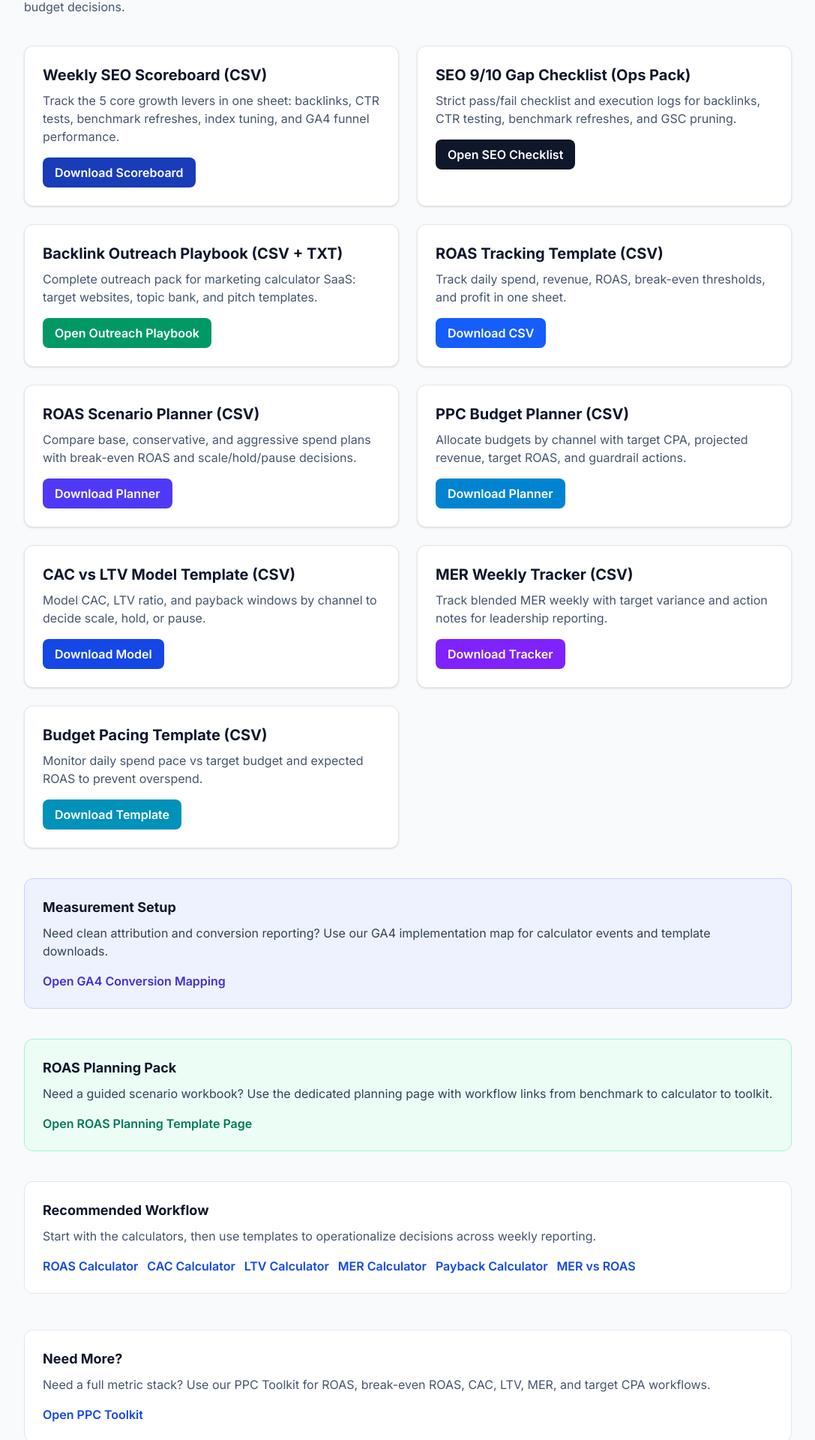
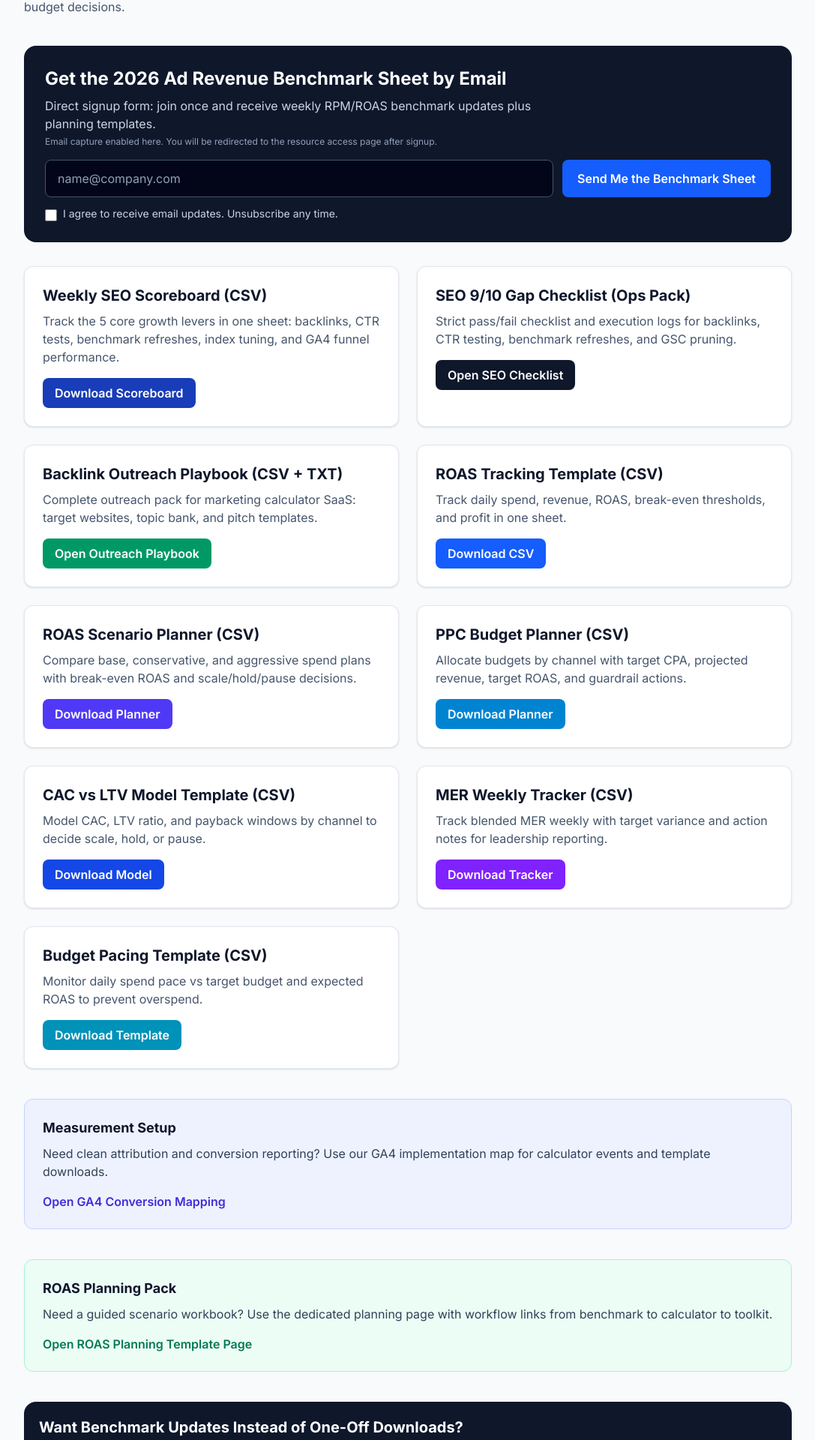
Before and after one commit to nikhil071-ui/roas-calculator, a Next.js app: page /resources in a window 1280 px wide. Shown: the part 220-2140 px from the top of the page at 75% size, without its empty margins (96-1183 px from the left). Built offline with nearby package versions, Linux system fonts and the light colour scheme.

Commit message:
Add explicit resource signup forms and strengthen persona pages

```diff
--- a/app/amazon-roas/page.tsx
+++ b/app/amazon-roas/page.tsx
@@ -24,6 +24,15 @@ export default function AmazonRoasPage() {
             Built for Amazon sellers using Sponsored Products and Sponsored Brands.
           </p>
         </div>
+
+        <section className="bg-amber-50 border border-amber-200 rounded-xl p-6">
+          <h2 className="text-2xl font-bold mb-3">Who This Page Is For</h2>
+          <ul className="list-disc pl-5 space-y-2 text-slate-700">
+            <li>Amazon operators managing ACoS targets and listing-level profitability.</li>
+            <li>Agencies optimizing Sponsored Products/Sponsored Brands mix.</li>
+            <li>Teams deciding when to raise bids versus improve conversion assets.</li>
+          </ul>
+        </section>
 
         <section className="bg-slate-50 border border-slate-200 rounded-xl p-6">
           <h2 className="text-2xl font-bold mb-3">Amazon PPC Benchmark Snapshot</h2>
@@ -62,6 +71,15 @@ export default function AmazonRoasPage() {
           </Link>
         </section>
 
+        <section className="bg-slate-50 border border-slate-200 rounded-xl p-6">
+          <h2 className="text-2xl font-bold mb-3">Amazon Decision Workflow</h2>
+          <ol className="list-decimal pl-5 space-y-2 text-slate-700">
+            <li>Map ACoS to ROAS and compare with break-even margin thresholds.</li>
+            <li>Segment by campaign type, SKU group, and branded vs non-branded terms.</li>
+            <li>Scale bids only where contribution margin remains positive after fees.</li>
+          </ol>
+        </section>
+
         <EmailCaptureCard
           source="persona_amazon_roas"
           title="Get Amazon RPM/ROAS Benchmark Updates"
--- a/app/resources/page.tsx
+++ b/app/resources/page.tsx
@@ -2,6 +2,7 @@ import Link from "next/link";
 import type { Metadata } from "next";
 import TrackedDownloadLink from "@/app/components/TrackedDownloadLink";
 import TrackedLink from "@/app/components/TrackedLink";
+import EmailCaptureCard from "@/app/components/EmailCaptureCard";
 
 export const metadata: Metadata = {
   title: "Free Downloads and Templates | ROAS Tools",
@@ -51,6 +52,15 @@ export default function ResourcesPage() {
             Practical downloads to help you track ROAS, CAC, LTV assumptions, MER trends, and budget decisions.
           </p>
         </div>
+
+        <EmailCaptureCard
+          source="resources_page_top"
+          title="Get the 2026 Ad Revenue Benchmark Sheet by Email"
+          description="Direct signup form: join once and receive weekly RPM/ROAS benchmark updates plus planning templates."
+          buttonLabel="Send Me the Benchmark Sheet"
+          helperText="Email capture enabled here. You will be redirected to the resource access page after signup."
+          className="mb-8"
+        />
 
         <div className="grid md:grid-cols-2 gap-6">
           <div className="bg-white p-6 rounded-xl border border-slate-200 shadow-sm">
@@ -213,6 +223,16 @@ export default function ResourcesPage() {
           </Link>
         </div>
 
+        <EmailCaptureCard
+          source="resources_page_bottom"
+          variant="compact"
+          title="Want Benchmark Updates Instead of One-Off Downloads?"
+          description="Get weekly publisher benchmark emails so templates stay current and actionable."
+          buttonLabel="Subscribe for Weekly Benchmarks"
+          helperText="Includes ROAS, CAC payback, MER ranges, and decision prompts."
+          className="mt-10"
+        />
+
         <div className="mt-10 bg-white border border-slate-200 rounded-xl p-6">
           <h3 className="text-lg font-bold text-slate-900 mb-2">Recommended Workflow</h3>
           <p className="text-slate-600 mb-4">
--- a/app/shopify-roas-calculator/page.tsx
+++ b/app/shopify-roas-calculator/page.tsx
@@ -24,6 +24,15 @@ export default function ShopifyRoasCalculatorPage() {
             Tailored for Shopify growth teams running Meta and Google Shopping campaigns.
           </p>
         </div>
+
+        <section className="bg-blue-50 border border-blue-200 rounded-xl p-6">
+          <h2 className="text-2xl font-bold mb-3">Who This Page Is For</h2>
+          <ul className="list-disc pl-5 space-y-2 text-slate-700">
+            <li>DTC operators managing Shopify catalog growth with paid social.</li>
+            <li>Performance marketers balancing discount strategy with contribution margin.</li>
+            <li>Teams deciding scale/hold/pause on weekly merchant reviews.</li>
+          </ul>
+        </section>
 
         <section className="bg-slate-50 border border-slate-200 rounded-xl p-6">
           <h2 className="text-2xl font-bold mb-3">Shopify Benchmark Snapshot (2026)</h2>
@@ -77,6 +86,15 @@ export default function ShopifyRoasCalculatorPage() {
           </Link>
         </section>
 
+        <section className="bg-slate-50 border border-slate-200 rounded-xl p-6">
+          <h2 className="text-2xl font-bold mb-3">Shopify Decision Workflow</h2>
+          <ol className="list-decimal pl-5 space-y-2 text-slate-700">
+            <li>Calculate break-even ROAS using current margin after discounts.</li>
+            <li>Compare campaign ROAS by audience and product bundle.</li>
+            <li>Scale only cohorts with stable payback and repeat-purchase quality.</li>
+          </ol>
+        </section>
+
         <EmailCaptureCard
           source="persona_shopify_roas"
           title="Get Shopify RPM/ROAS Benchmark Updates"
```
